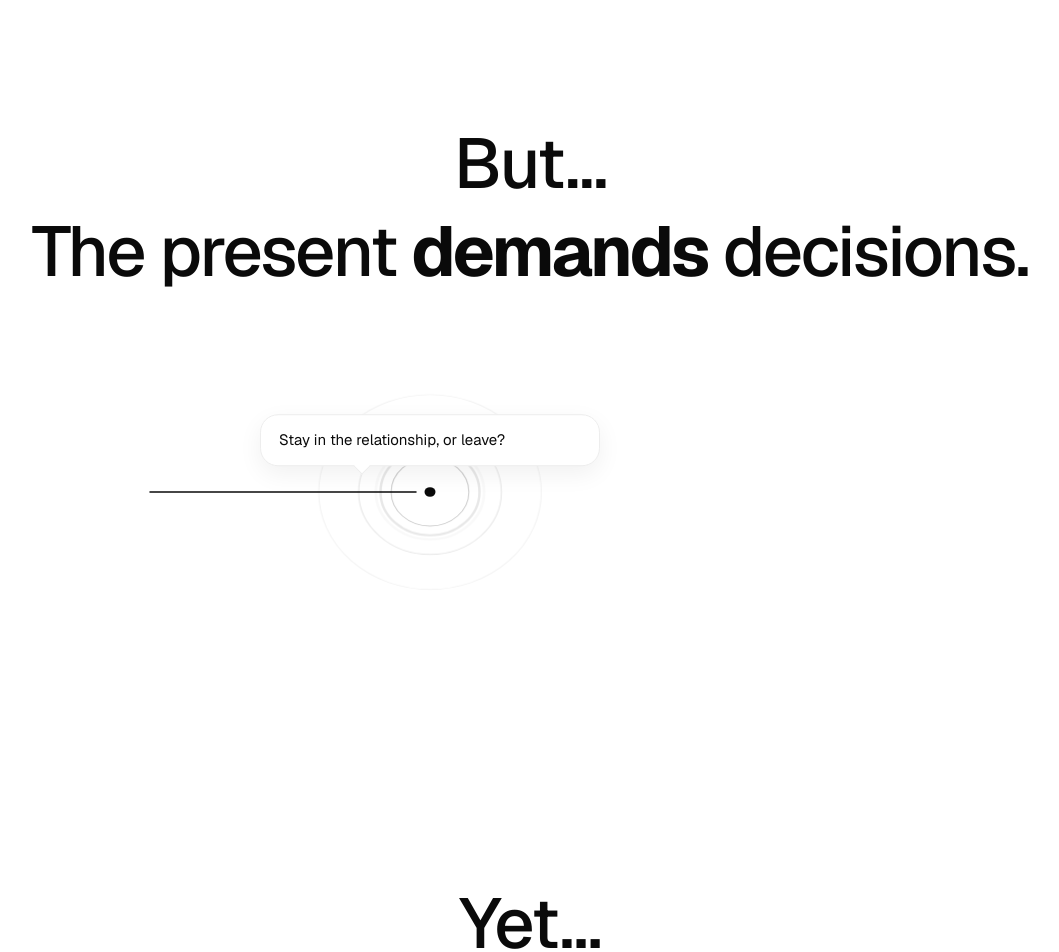
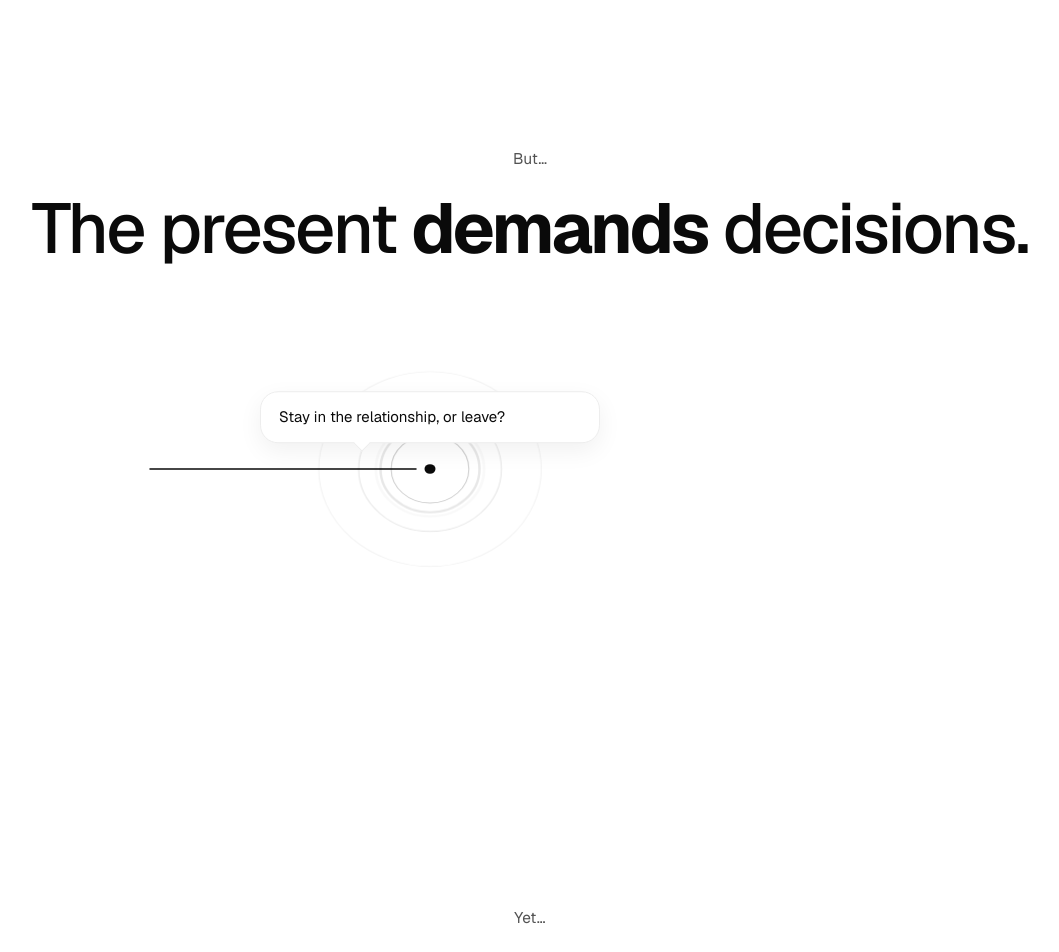
Before and after one commit to juliustgeiger-lab/Personal-Webseite, a Next.js app: page / in a window 1280 px wide. Shown: the part 820-1772 px from the top of the page, without its empty margins (110-1169 px from the left). Built offline with nearby package versions, Linux system fonts and the light colour scheme.

Commit message:
Bridge 'But…' / 'Yet…': tiny + grey above each headline. font-size: 0.22em (≈22% of headline), color var(--ink-soft), weight 400, letter-spacing reset to 0 (parent's −0.03em would crowd at small size), margin-bottom 1.4em for modest separation. Both selectors share one rule

```diff
--- a/src/app/globals.css
+++ b/src/app/globals.css
@@ -606,17 +606,19 @@ section.present {
   max-width: 24ch;
 }
 
-/* Bridge from the hero — typeset in the same Geist as the rest of the
-   headline, just on its own line. */
-.present-headline__lead {
+/* Bridge from the previous block — sits modestly above the headline.
+   Tiny, grey, same Geist family, no negative letter-spacing crowding. */
+.present-headline__lead,
+.many-worlds-headline__lead {
   display: block;
   font-family: inherit;
-  font-weight: inherit;
+  font-weight: 400;
   font-style: inherit;
-  letter-spacing: inherit;
-  color: inherit;
+  letter-spacing: 0;
+  color: var(--ink-soft);
+  font-size: 0.22em;
   line-height: 1;
-  margin-bottom: 0.18em;
+  margin-bottom: 1.4em;
 }
 
 .present-canvas {
@@ -759,16 +761,7 @@ section.many-worlds {
   max-width: 24ch;
 }
 
-.many-worlds-headline__lead {
-  display: block;
-  font-family: inherit;
-  font-weight: inherit;
-  font-style: inherit;
-  letter-spacing: inherit;
-  color: inherit;
-  line-height: 1;
-  margin-bottom: 0.18em;
-}
+/* (.many-worlds-headline__lead is styled with .present-headline__lead above) */
 
 .many-worlds-svg {
   width: min(760px, 100%);
```
